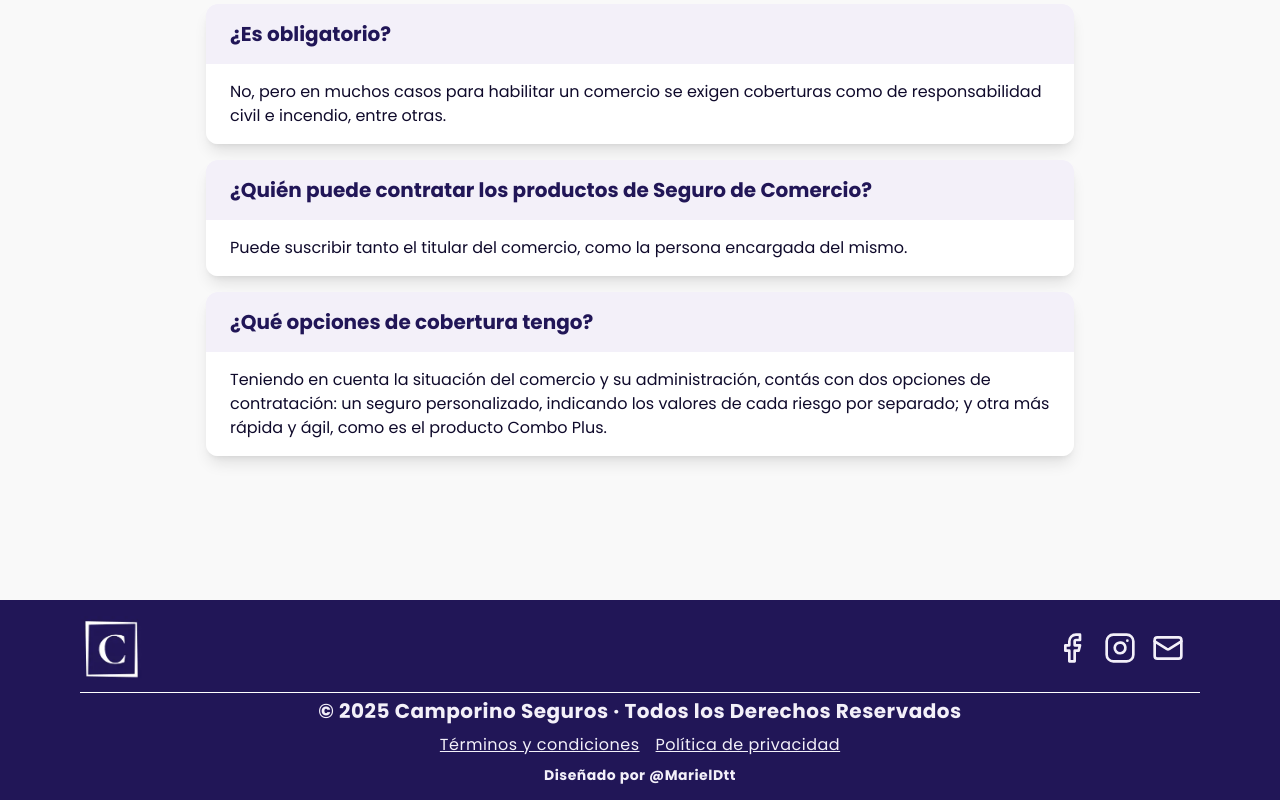
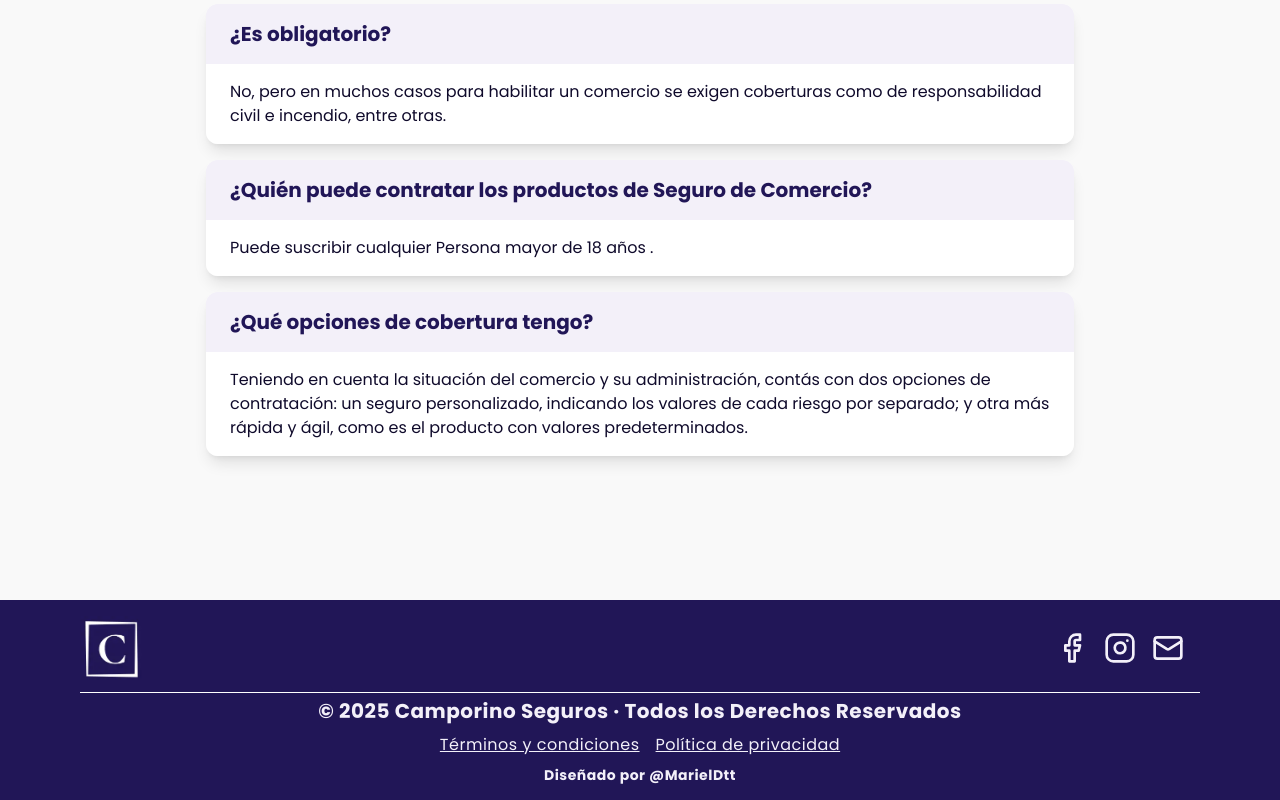
Before and after one commit to MarielDtt/segurosCamporino, a Next.js app: page /comercios in a window 1280 px wide. Shown: the part 702-1502 px from the top of the page. Built offline with nearby package versions, Linux system fonts and the light colour scheme.

Commit message:
actualizo comercio

```diff
--- a/src/app/comercios/accordionComercio.tsx
+++ b/src/app/comercios/accordionComercio.tsx
@@ -7,12 +7,12 @@ const faqs = [
   {
     pregunta: "¿Quién puede contratar los productos de Seguro de Comercio?",
     respuesta:
-      "Puede suscribir tanto el titular del comercio, como la persona encargada del mismo.",
+      "Puede suscribir cualquier Persona mayor de 18 años .",
   },
   {
     pregunta: "¿Qué opciones de cobertura tengo?",
     respuesta:
-      "Teniendo en cuenta la situación del comercio y su administración, contás con dos opciones de contratación: un seguro personalizado, indicando los valores de cada riesgo por separado; y otra más rápida y ágil, como es el producto Combo Plus.",
+      "Teniendo en cuenta la situación del comercio y su administración, contás con dos opciones de contratación: un seguro personalizado, indicando los valores de cada riesgo por separado; y otra más rápida y ágil, como es el producto con valores predeterminados.",
   },
 ];
 
```
